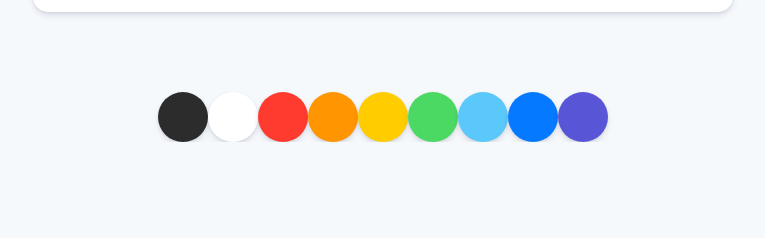
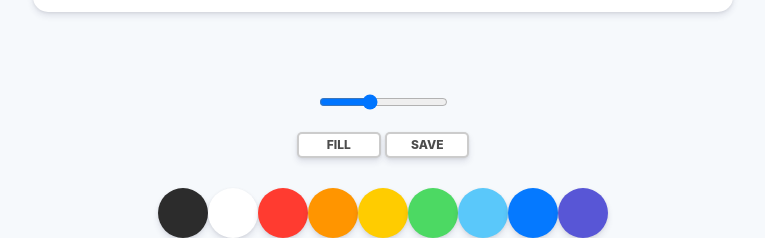
Before and after one commit to im0505/paintjs, a plain HTML site: page index.html in a window 1280 px wide. Shown: the part 738-976 px from the top of the page, without its empty margins (257-1022 px from the left). Before the commit the page ends 880 px from the top, so only its background shows below. Drawn offline with Linux system fonts and the light colour scheme.

Commit message:
setUp #1.2

```diff
--- a/index.html
+++ b/index.html
@@ -9,6 +9,20 @@
   <body>
     <canvas id="jsCanvas" class="canvas"></canvas>
     <div class="controls">
+      <div class="controls__range">
+        <input
+          type="range"
+          id="jsRange"
+          min="0.1"
+          max="5.0"
+          value="2.0"
+          step="0.1"
+        />
+      </div>
+      <div class="controls__btns">
+        <button id="jsMode">Fill</button>
+        <button id="jsSave">Save</button>
+      </div>
       <div class="controls__colors" id="jsColors">
         <div class="controls__color" style="background-color:#2c2c2c"></div>
         <div class="controls__color" style="background-color:white"></div>
--- a/style.css
+++ b/style.css
@@ -19,6 +19,28 @@ body {
 
 .controls {
   margin-top: 80px;
+  display: flex;
+  flex-direction: column;
+  align-items: center;
+}
+.controls .controls__btns {
+  margin-bottom: 30px;
+}
+
+.controls__btns button {
+  all: unset;
+  cursor: pointer;
+  background-color: white;
+  padding: 5px 0px;
+  width: 80px;
+  text-align: center;
+  border-radius: 5px;
+  box-shadow: 0 4px 6px rgba(50, 50, 93, 0.11), 0 1px 3px rgba(0, 0, 0, 0.08);
+  border: 2px solid rgba(0, 0, 0, 0.2);
+  color: rgba(0, 0, 0, 0.7);
+  text-transform: uppercase;
+  font-weight: 800;
+  font-size: 12px;
 }
 
 .controls .controls__colors {
@@ -32,3 +54,7 @@ body {
   cursor: pointer;
   box-shadow: 0 4px 6px rgba(50, 50, 93, 0.11), 0 1px 3px rgba(0, 0, 0, 0.08);
 }
+
+.controls .controls__range {
+  margin-bottom: 20px;
+}
```
